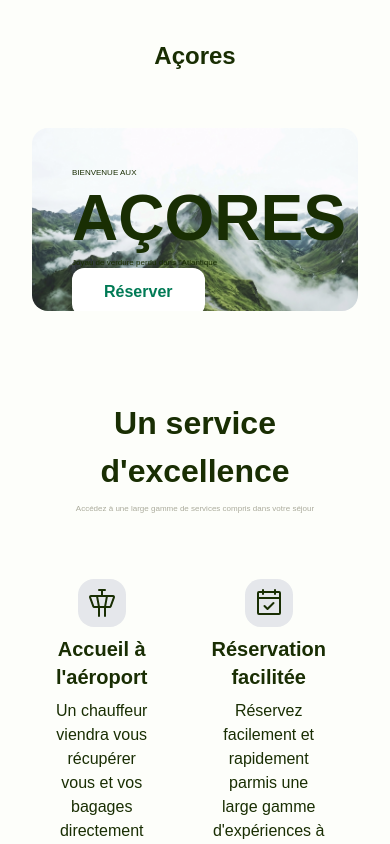
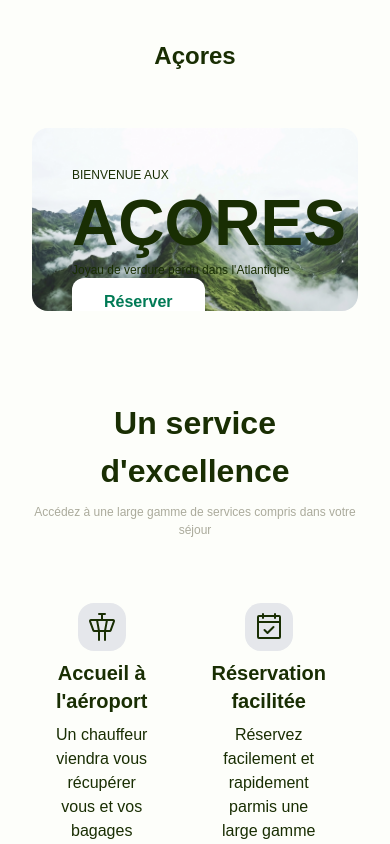
Before and after one commit to ElPotatoCorp/tp-01-tailwindcss, a React (Vite) app: page / in a window 390 px wide. Shown: the top 844 px of the page. Built offline with nearby package versions, Linux system fonts and the light colour scheme; a web font is replaced by a local one.

Commit message:
Increased default size for headings

```diff
--- a/src/components/heading.tsx
+++ b/src/components/heading.tsx
@@ -17,8 +17,8 @@ const heading = tv({
     size: {
       display: 'text-[64px] md:text-[96px]',
       lg: 'text-[32px] md:text-[48px]',
-      md: 'text-[16px] md:text-[30px]',
-      sm: 'text-[8px] md:text-[20px] font-semibold',
+      md: 'text-[20px] md:text-[30px]',
+      sm: 'text-[12px] md:text-[20px] font-semibold',
     },
     weight: {
       bold: 'font-bold',
```
